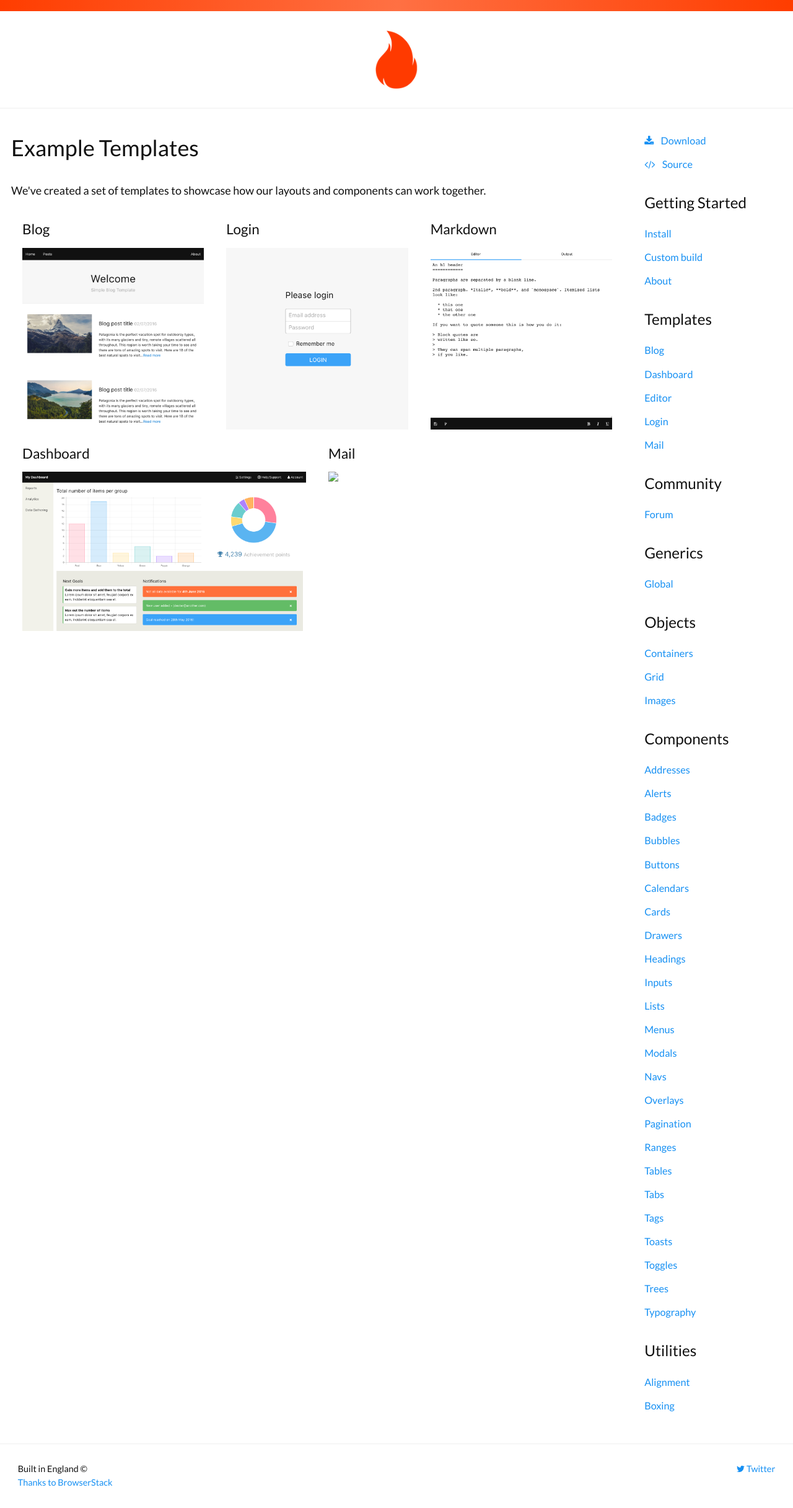
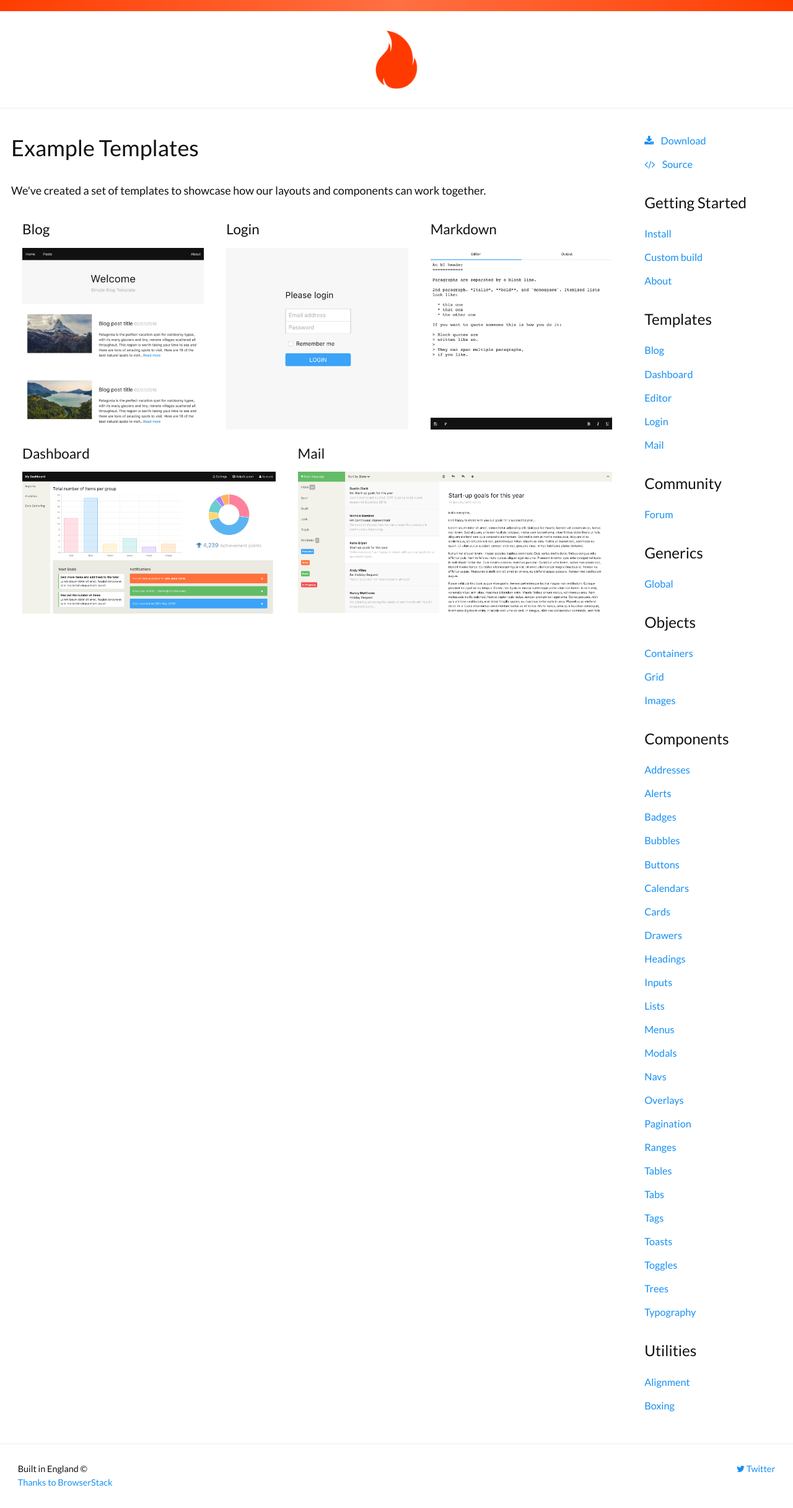
Before and after one commit to eddie/blazecss.github.io, a Jekyll site: the page built from templates/index.html, in a window 1280 px wide. Shown: the whole page at 62% size. Built offline with Jekyll 4.4.1, drawn with Linux system fonts in a browser that asks for light colours; nearby versions of some CDN libraries.

Commit message:
Mail template example

```diff
--- a/templates/index.html
+++ b/templates/index.html
@@ -19,11 +19,11 @@ title: Example Templates
 		<h2 class="c-heading c-heading--small">Markdown</h2>
 		<a href="/templates/editor"><img class="o-image" src="/images/editor.png"></a>
 	</div>
-	<div class="o-grid__cell o-grid__cell--width-100 o-grid__cell--width-50@large">
+	<div class="o-grid__cell o-grid__cell--width-100 o-grid__cell--width-45@large">
 		<h2 class="c-heading c-heading--small">Dashboard</h2>
 		<a href="/templates/dashboard"><img class="o-image" src="/images/dashboard.png"></a>
 	</div>
-	<div class="o-grid__cell o-grid__cell--width-100 o-grid__cell--width-50@large">
+	<div class="o-grid__cell o-grid__cell--width-100 o-grid__cell--width-55@large">
 		<h2 class="c-heading c-heading--small">Mail</h2>
 		<a href="/templates/mail"><img class="o-image" src="/images/mail.png"></a>
 	</div>
```
Also changed, not shown: images/mail.png (added).
